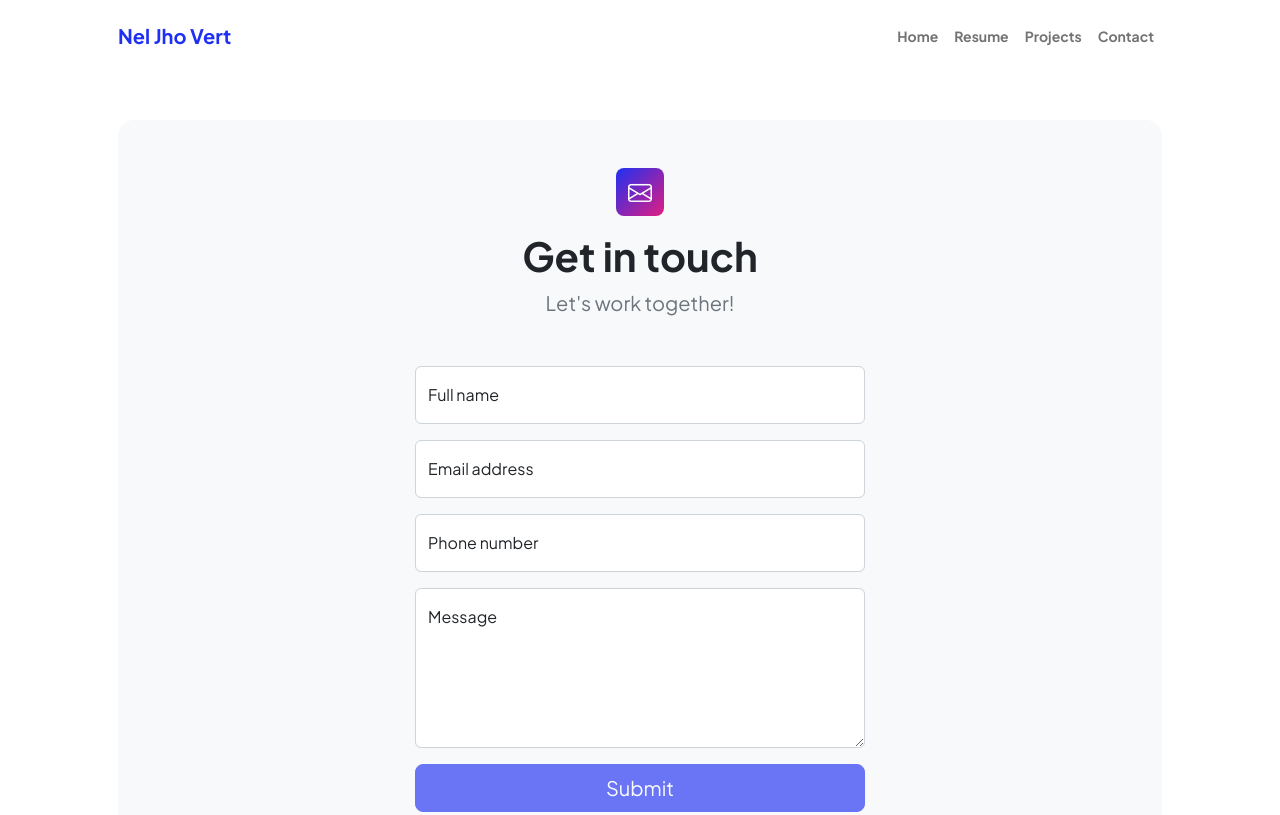
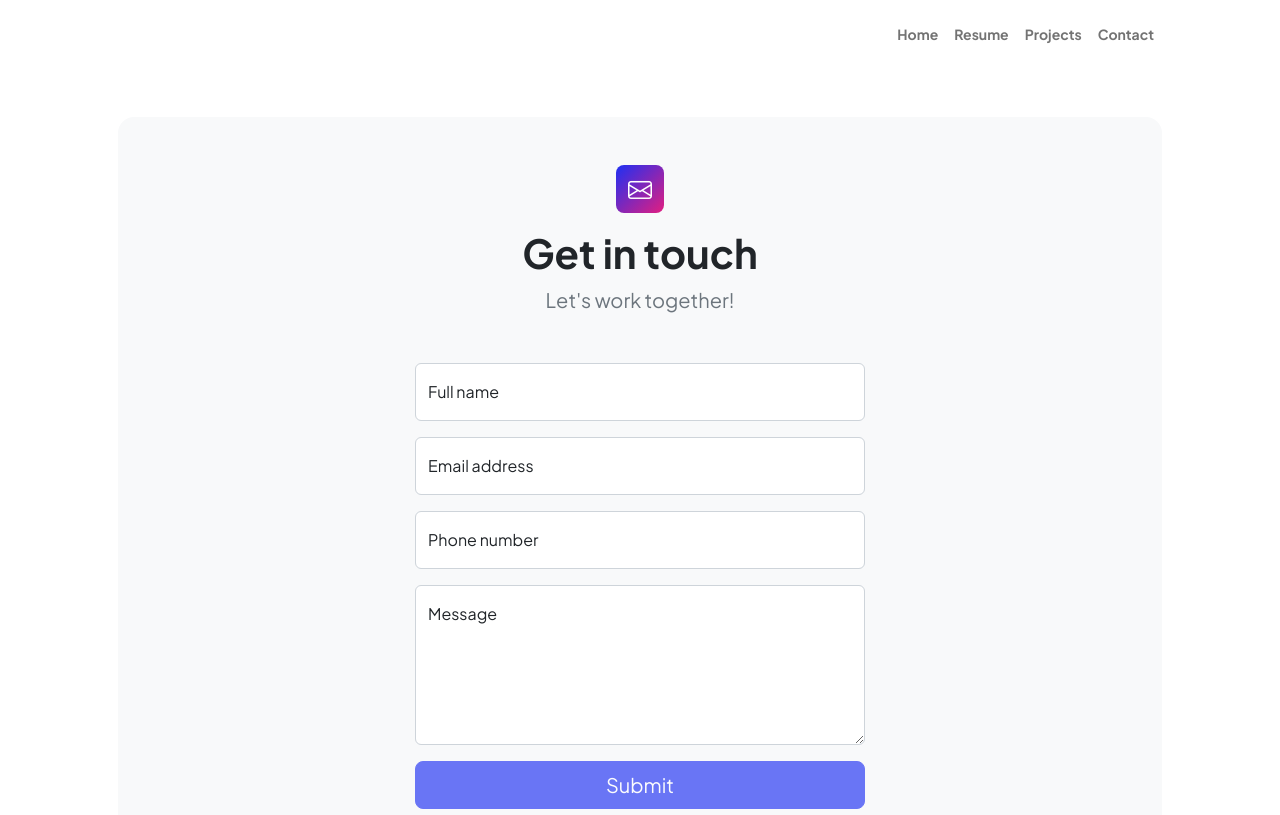
Before and after one commit to CopyPastedDeveloper/portpolio, a plain HTML site: page contact.html in a window 1280 px wide. Shown: the top 815 px of the page. Drawn offline with nearby package versions, Linux system fonts and the light colour scheme.

Commit message:
Update contact.html

```diff
--- a/contact.html
+++ b/contact.html
@@ -22,7 +22,7 @@
             <!-- Navigation-->
             <nav class="navbar navbar-expand-lg navbar-light bg-white py-3">
                 <div class="container px-5">
-                    <a class="navbar-brand" href="index.html"><span class="fw-bolder text-primary">Nel Jho Vert</span></a>
+<!--                     <a class="navbar-brand" href="index.html"><span class="fw-bolder text-primary">Nel Jho Vert</span></a> -->
                     <button class="navbar-toggler" type="button" data-bs-toggle="collapse" data-bs-target="#navbarSupportedContent" aria-controls="navbarSupportedContent" aria-expanded="false" aria-label="Toggle navigation"><span class="navbar-toggler-icon"></span></button>
                     <div class="collapse navbar-collapse" id="navbarSupportedContent">
                         <ul class="navbar-nav ms-auto mb-2 mb-lg-0 small fw-bolder">
```
